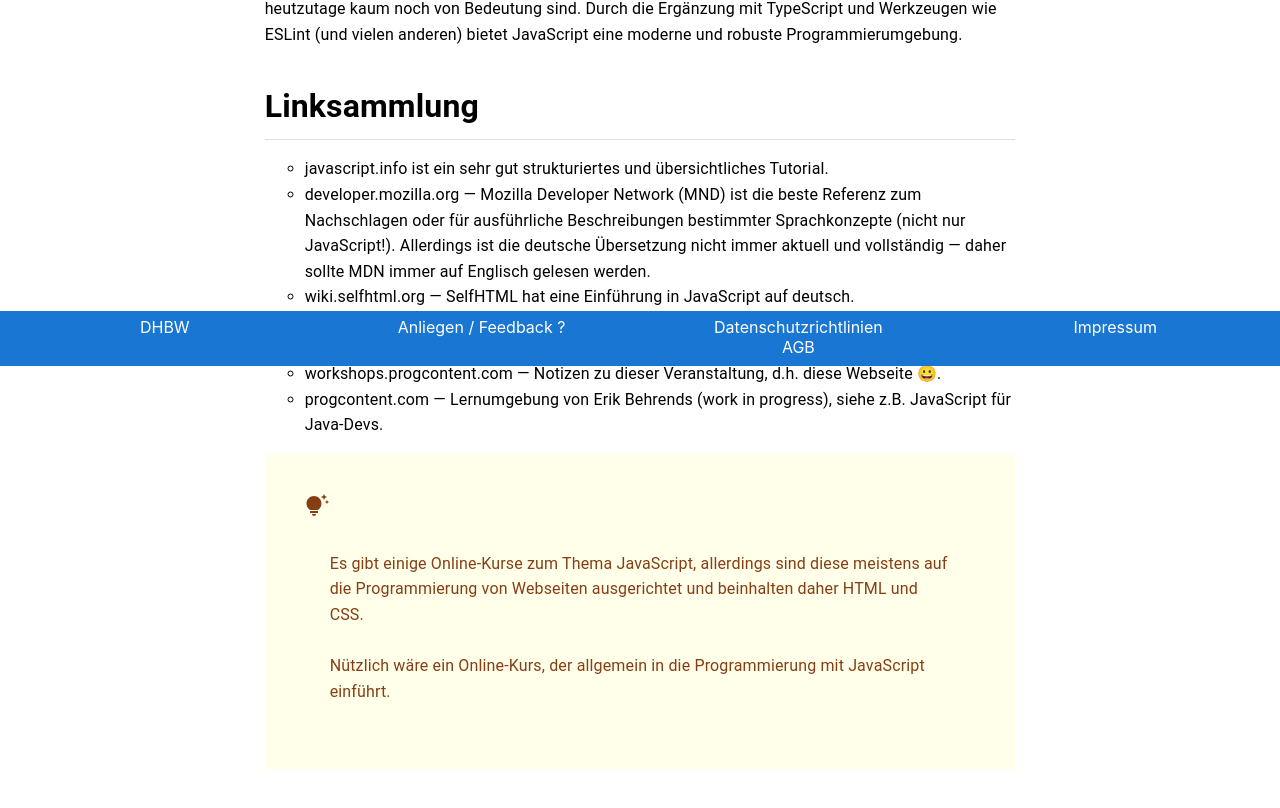
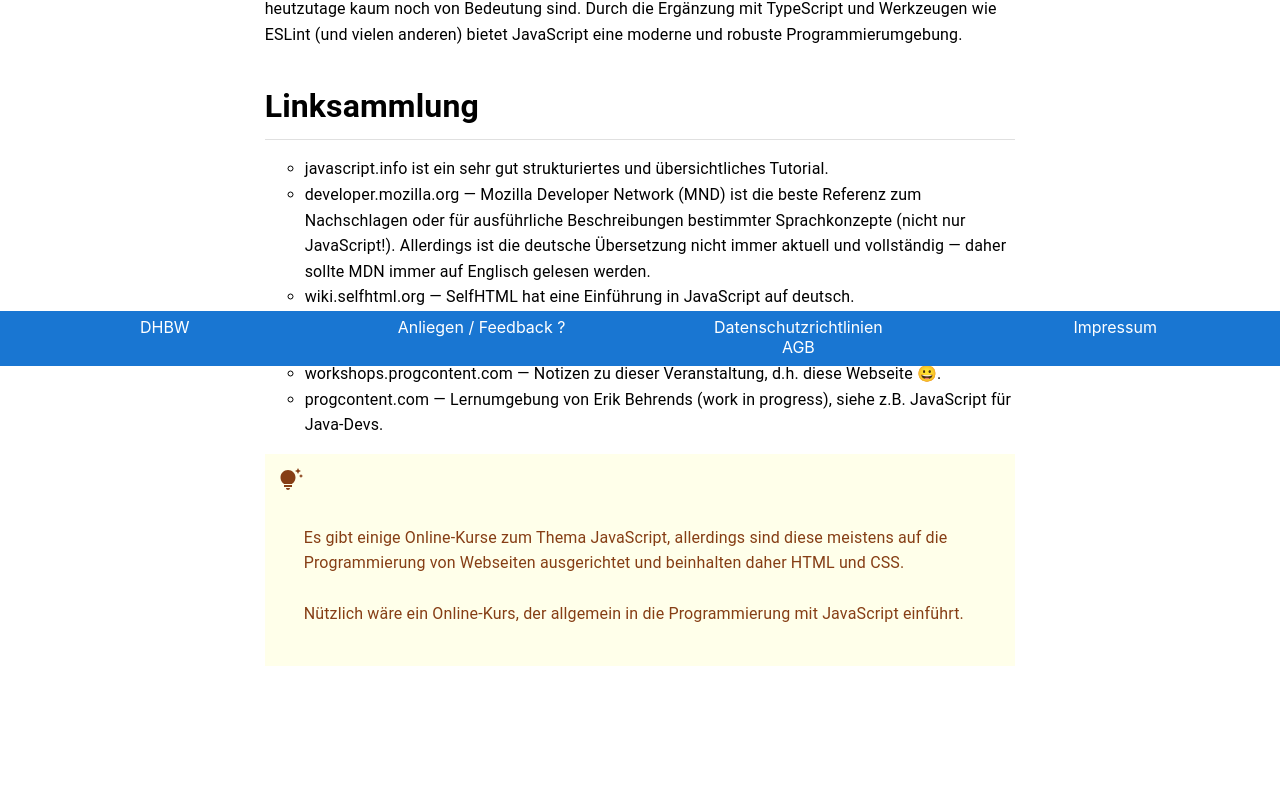
Before and after one commit to sakulklk/Lernmanagement, a Next.js app: page /uebersichtJS in a window 1280 px wide. Shown: the part 434-1242 px from the top of the page. After the commit the page ends 1165 px from the top, so only its background shows below. Built offline with nearby package versions, Linux system fonts and the light colour scheme.

Commit message:
1 file modified

```diff
--- a/components/inhalt/Uebersicht/inhalt.js
+++ b/components/inhalt/Uebersicht/inhalt.js
@@ -106,7 +106,7 @@ color: #863E15
             <Box
               sx={{
                 backgroundColor: '#FFFFEA',
-                padding: '40px',
+                padding: '14px',
               }}
             >
               <TipsAndUpdatesIcon></TipsAndUpdatesIcon>
```
